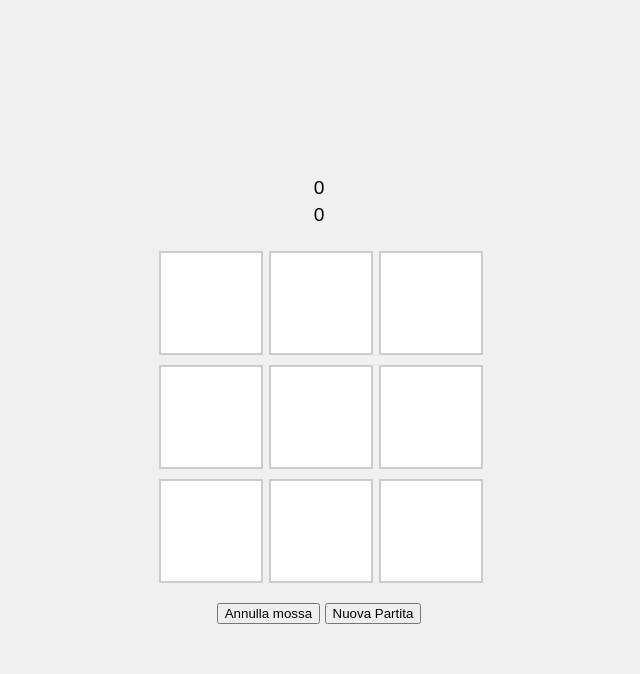
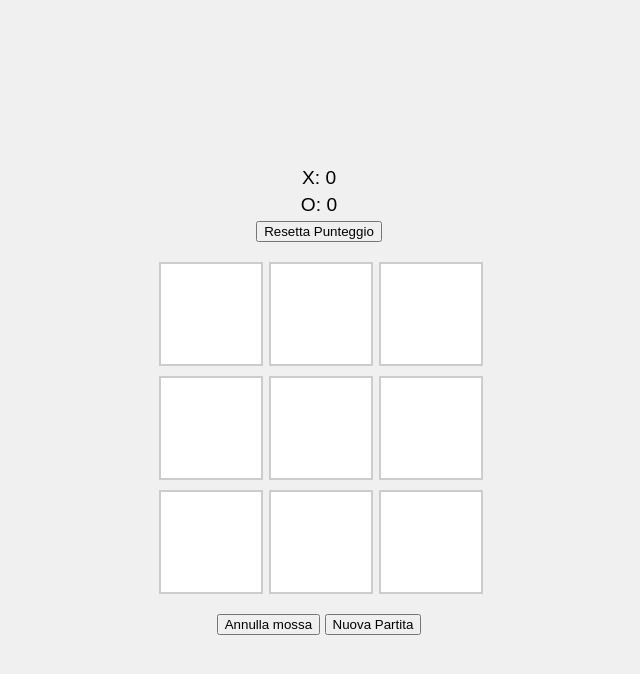
Before and after one commit to TommyTommy10/Tic-Tac-Toe, a plain HTML site: page index.html in a window 1280 px wide. Both pictures are taken after a click on the button "Inizia Gioco". Shown: the whole page, without its empty margins (321-961 px from the left). Drawn offline with Linux system fonts and the light colour scheme.

Commit message:
Update index.html

```diff
--- a/index.html
+++ b/index.html
@@ -12,8 +12,9 @@
         <button onclick="startGame()">Inizia Gioco</button>
     </div>
     <div id="scoreboard" class="hidden">
-        <div id="scoreX">0</div>
-        <div id="scoreO">0</div>
+        <div id="scoreX">X: <span id="scoreX-value">0</span></div>
+        <div id="scoreO">O: <span id="scoreO-value">0</span></div>
+        <button onclick="resetScores()">Resetta Punteggio</button>
     </div>
     <div id="game" class="hidden">
         <div class="cell" id="cell-0"></div>
```
